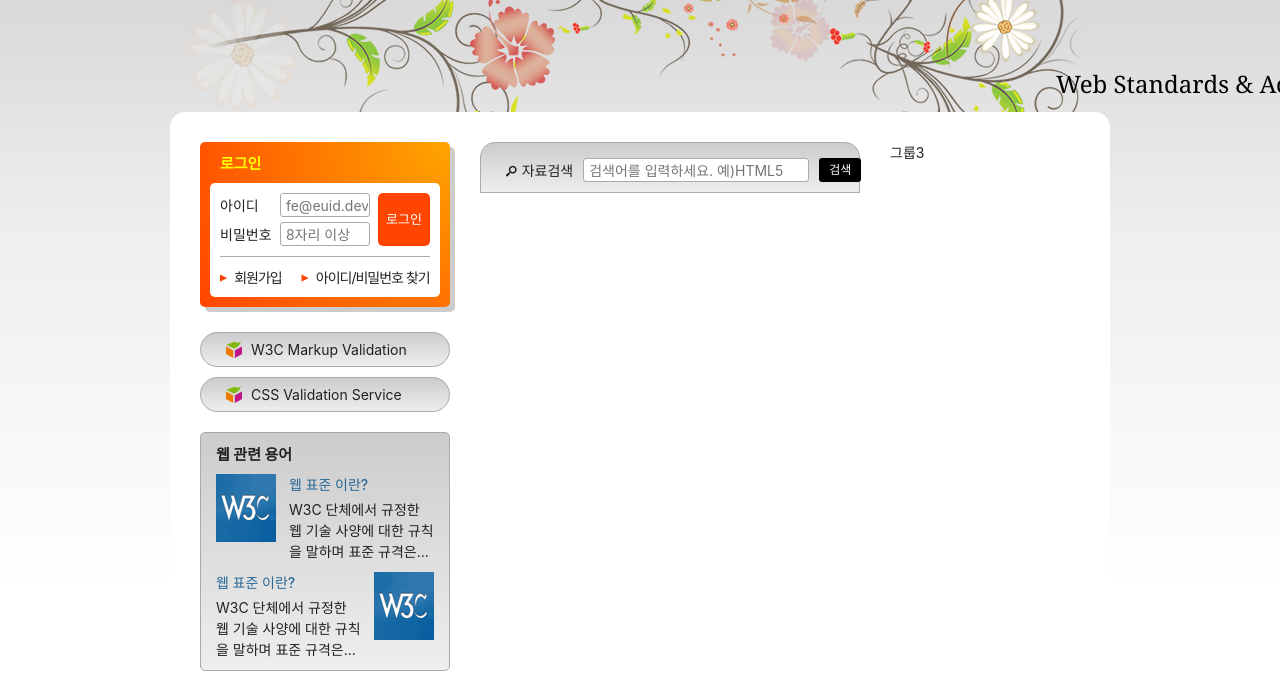
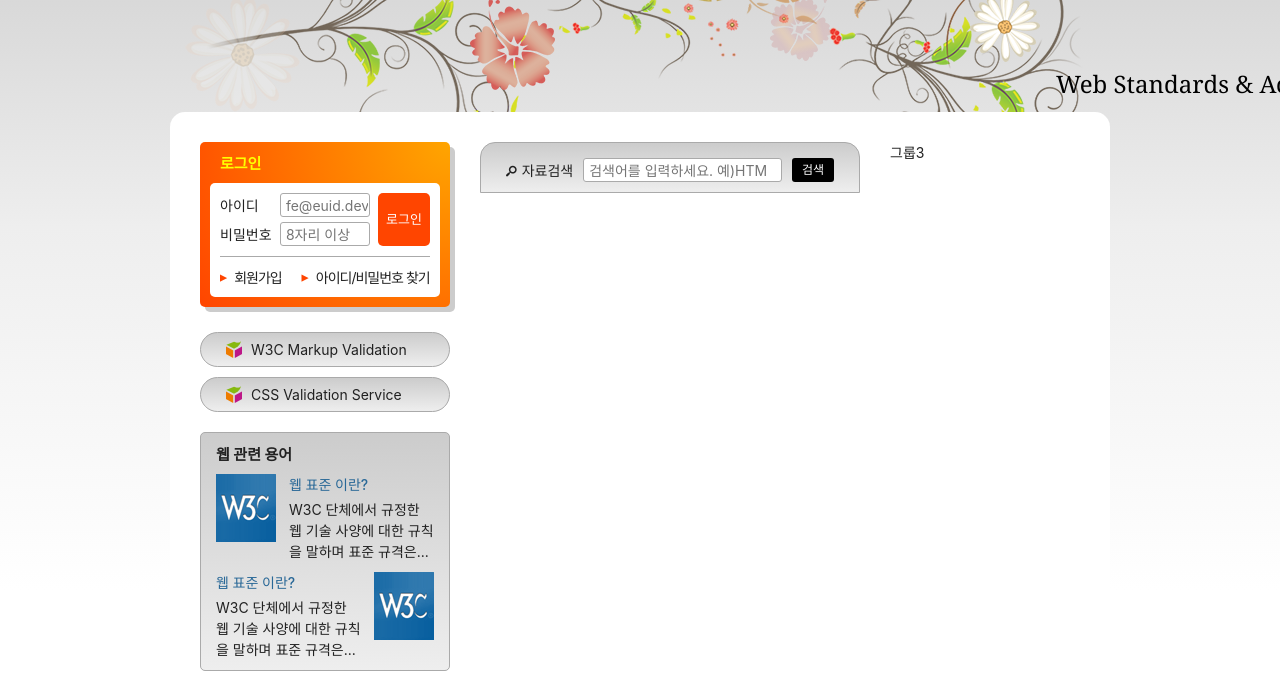
Before and after one commit to munnarae/HTML5, a plain HTML site: page index.html in a window 1280 px wide. Shown: the part 135-808 px from the top of the page. Drawn offline with Linux system fonts and the light colour scheme; some icons are missing; a web font is replaced by a local one.

Commit message:
검색 폼 완성 - 크로스 브라우징 이슈 해결

```diff
--- a/styles/style.css
+++ b/styles/style.css
@@ -477,11 +477,9 @@ body {
   border: 1px solid #aaa;
   border-radius: 15px 15px 0 0;
   padding: 15px 25px 10px;
-  /* width: 300px */
 }
 
 .search-form-inner {
-  /* background-color: yellow; */
   display: flex;
   flex-flow: row nowrap;
 
@@ -493,7 +491,6 @@ body {
 }
 
 .form-group {
-  /* background-color: pink; */
   flex-grow: 1;
   display: flex;
   flex-flow: row nowrap;
@@ -502,8 +499,8 @@ body {
 }
 
 .form-group-label {
-  /* background-color: lime; */
-  white-space: nowrap;
+  /* white-space: nowrap; */
+  flex-shrink: 0;
   margin-right: 10px;
 }
 
@@ -513,12 +510,13 @@ body {
   height: 24px;
   padding: 1px 1px 1px 5px;
   flex-grow: 1;
-  /* min-width: 0;
-  max-width: 100%; */
+  min-width: 0;
+  width: 100%;
 }
 
 .search-button {
-  white-space: nowrap;
+  /* white-space: nowrap; */
+  flex-shrink: 0;
   background-color: #000;
   color: #fff;
   height: 24px;
```
